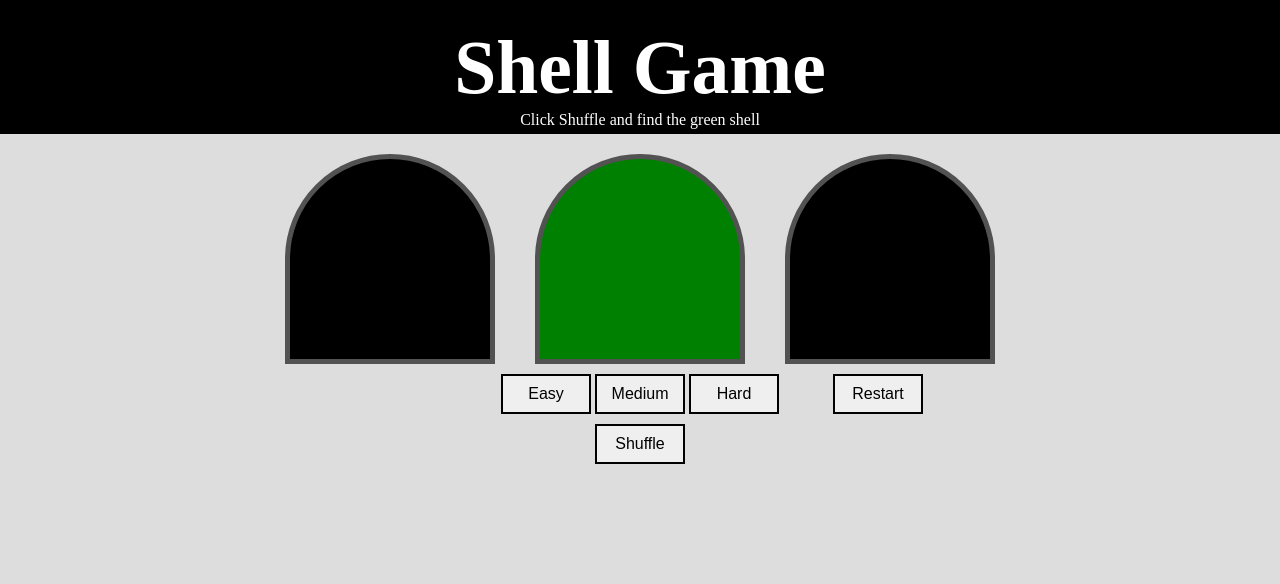
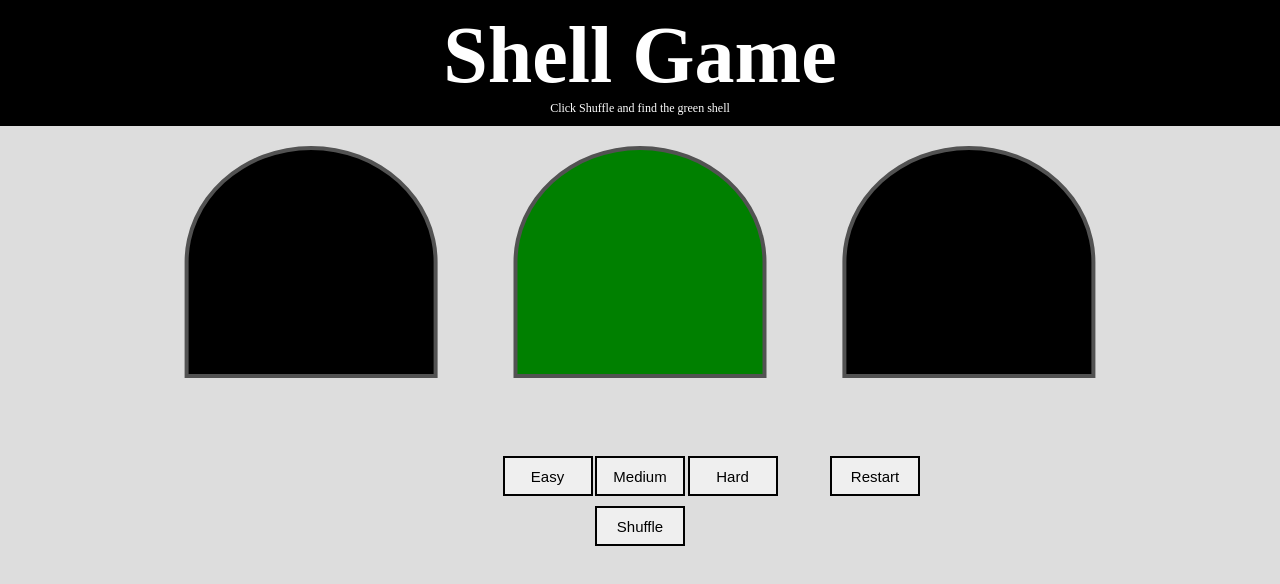
Before and after one commit to TobyNatooor/ShellGame, a plain HTML site: page index.html in a window 1280 px wide. Drawn offline with Linux system fonts and the light colour scheme.

Commit message:
Add files via upload

```diff
--- a/script.js
+++ b/script.js
@@ -23,6 +23,7 @@ window.onload = function () {
     let Time = 550;
     let shuffleAmount = 10;
 
+    // Click shuffle
     btn.addEventListener("click", function () {
         if (num2 == 1) {
             Order[1].style.backgroundColor = "black";
@@ -47,16 +48,19 @@ window.onload = function () {
         }
     });
 
+    // Rearrange the shells
     function theAnimation() {
-        Order[0].style.transform = "translate(0px, 0px)";
-        Order[1].style.transform = "translate(250px, 0px)";
-        Order[2].style.transform = "translate(500px, 0px)";
+        Order[0].style.transform = "translateX(-180%)";
+        Order[1].style.transform = "translateX(-50%)";
+        Order[2].style.transform = "translateX(80%)";
     }
 
+    // Transition out 2 shells
     function outAnimation() {
         document.getElementById("theDiv").classList.add("transition");
     }
 
+    // Win or lose output
     Order[0].addEventListener("click", function () {
         loseOrWin = "You lose!"
         cupClicked()
@@ -70,12 +74,14 @@ window.onload = function () {
         cupClicked()
     });
 
+    // Difficulty buttons color
     function btnWhite() {
         document.getElementById("Easy").style.backgroundColor = "white";
         document.getElementById("Medium").style.backgroundColor = "white";
         document.getElementById("Hard").style.backgroundColor = "white";
     }
 
+    // Difficulties
     document.getElementById("Easy").addEventListener("click", function () {
         btnWhite();
         document.getElementById("Easy").style.backgroundColor = "green";
@@ -83,7 +89,6 @@ window.onload = function () {
         shuffleAmount = 10;
         num2 = 1;
     });
-
     document.getElementById("Medium").addEventListener("click", function () {
         btnWhite();
         document.getElementById("Medium").style.backgroundColor = "yellow";
@@ -91,7 +96,6 @@ window.onload = function () {
         shuffleAmount = 15;
         num2 = 1;
     });
-
     document.getElementById("Hard").addEventListener("click", function () {
         btnWhite();
         document.getElementById("Hard").style.backgroundColor = "red";
@@ -100,10 +104,12 @@ window.onload = function () {
         num2 = 1;
     });
 
+    // Restart button
     document.getElementById("restart").addEventListener("click", function () {
         window.location.reload();
     });
 
+    // Clicked shell
     function cupClicked() {
         if (num1 == 1) {
             WinLose.innerHTML = loseOrWin;
--- a/style.css
+++ b/style.css
@@ -1,8 +1,13 @@
+
+
+html {
+    font-size: 62.5%;
+}
 
 body {
     background-color: #dddddd;
-    margin: 0px 0px;
-    padding: 0px 0px;
+    margin: 0rem;
+    padding: 0rem;
     display: grid;
 }
 
@@ -12,29 +17,33 @@ body {
     text-align: center;
     position: relative;
     vertical-align: top;
-    padding: 25px 0px 0px 0px;
-    margin: 0px;
-    font-size: 2cm;
+    padding: 1rem 0rem 0rem 0rem;
+    margin: 0rem;
+    font-size: 8rem;
 }
 
 p {
     background-color: black;
     color: white;
-    margin: 0px;
     text-align: center;
-    padding: 0px 0px 5px;
+    padding: 0rem 0rem 1rem;
+    margin: 0rem;
+    font-size: 1.2rem;
     transition-duration: 2s;
 }
 
 #box1, #box2, #box3 {
-    height: 200px;
-    width: 200px;
+    min-height: 22rem;
+    height: 28%;
+    width: 24%;
+    max-width: 24.5rem;
     background-color: black;
     border-color: gray;
     position: absolute;
     border-top-right-radius: 50%;
     border-top-left-radius: 50%;
-    border: 5px solid rgb(82, 82, 82);
+    border: 4px solid rgb(82, 82, 82);
+    transform: translateX(-180%);
     flex-direction: row;
     transition-duration: 0.3s;
     order: 1;
@@ -42,42 +51,43 @@ p {
 
 #box2 {
     background-color: green;
-    transform: translate(250px, 0px);
+    transform: translateX(-50%);
     order: 2;
 }
 
 #box3 {
-    transform: translate(500px, 0px);
+    transform: translateX(80%);
     order: 3;
-
 }
 
 .container {
-    margin: 20px auto 0px;
-    height: 210px;
-    width: 710px;
-}
-
-.btncontainer {
-    margin: 10px auto;
+    margin: 2rem auto 1rem auto;
+    height: 30rem;
+    max-width: 90rem;
 }
 
 button {
-    width: 90px;
-    height: 40px;
-    font-size: 100%;
+    width: 9rem;
+    height: 4rem;
+    font-size: 1.5rem;
     margin: auto;
     border: 2px solid black;
 }
 
 #restart {
-    margin: 0px 0px 0px 50px;
+    margin: 0rem 0rem 0rem 5rem;
 }
 
 #invis {
-    margin: 0px 50px 0px 0px;
+    margin: 0rem 5rem 0rem 0rem;
     opacity: 0;
 }
+
+.btncontainer {
+    margin: 0px auto 1rem auto;
+}
+
+
 
 output {
     margin: 10px auto;
@@ -88,7 +98,7 @@ output {
 
 .transition {
     transition-duration: 2.5s;
-    transform: translateY(300px);
+    transform: translateY(30rem);
     transition-timing-function: cubic-bezier(.54,-0.57,1,.7);
     opacity: 0;
 }
@@ -102,15 +112,3 @@ output {
     0% {opacity: 0;}
     100% {opacity: 1;}
 }
-
-
-/*
-.test {
-    animation: test 3s;
-}
-
-@keyframes test {
-    0% {transform: rotate(0deg);}
-    100% {transform: rotate(180deg);}
-}
-*/
```
Also changed, not shown: index.html (+0 -1 lines). Lines whose indentation alone changed are shown as unchanged.
